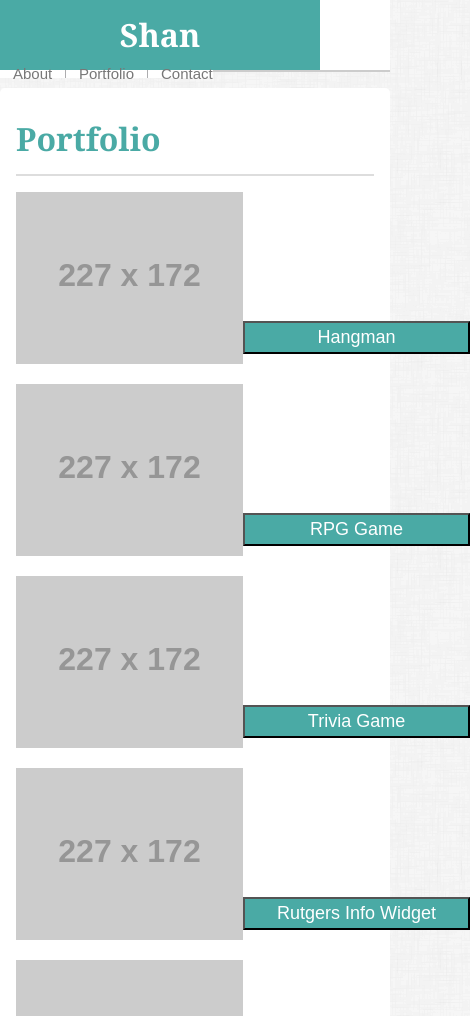
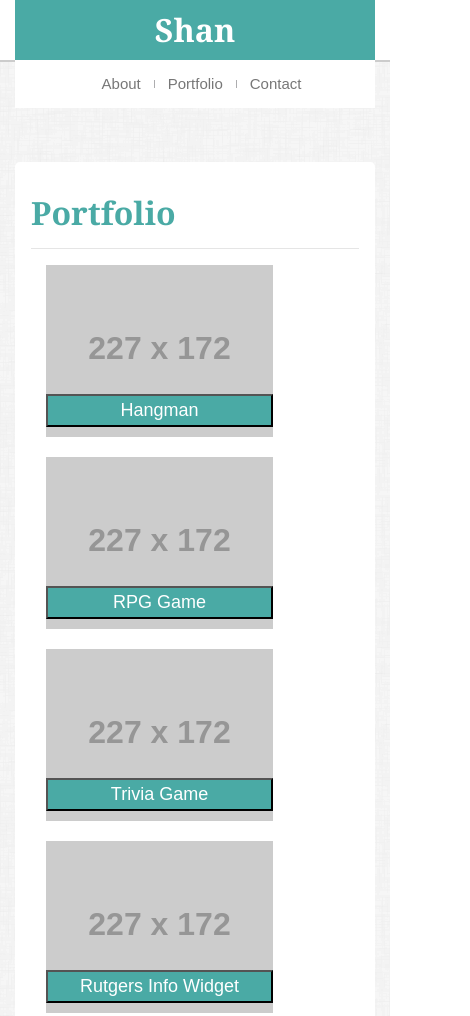
Before and after one commit to max77p/Responsive-Portfolio, a plain HTML site: page portfolio.html in a window 390 px wide. Shown: the top 1016 px of the page, 470 px wide, since content can reach past the window. Drawn offline with nearby package versions, Linux system fonts and the light colour scheme; placeholder pictures from the web are drawn by us.

Commit message:
reponsive udpate

```diff
--- a/assets/css/style.css
+++ b/assets/css/style.css
@@ -11,9 +11,60 @@ html{
     min-height:100%;
 
 }
-a:focus:active{
-    outline:none;
+@media (max-width:980px){
+    .jumboStyle{
+        max-width:650px !important;
+       margin-left:0px !important;
+    }
+
+
+    .mainProjContainer{
+        width:100% !important;
+    }
+
+
 }
+
+@media (max-width:768px){
+    .jumboStyle,.navbarstyle{
+        max-width:100% !important;
+
+    }
+}
+@media (max-width:640px){
+
+    .mainnavDiv{
+        height:auto;
+    }
+    .jumboStyle,.navbarstyle{
+        max-width:100% !important;
+
+    }
+    .profilePhoto{
+width:100% !important;
+    }
+
+
+  .nameBar{
+      max-width:100% !important;
+     width:100% !important;
+  }
+  .sectionBar{
+     max-width:100% !important;
+     width:100% !important;
+     background-color:white;
+    padding:20px !important;
+    display:flex;
+    justify-content: center;
+  }
+
+  .contentContainer{
+      margin-top:100px !important;
+  }
+
+
+}
+
 
 
 #myName{
@@ -24,19 +75,18 @@ a:focus:active{
 }
 
 .navbarstyle{
-padding:0;
 justify-content: space-between;
 font-family:Georgia, 'Times New Roman', Times, serif;
-height:70px;
-max-width:960px;
+border-bottom:2px solid #cccccc;
 margin:0 auto;
+background-color:#ffffff;
+padding:0;
 }
 
 .mainnavDiv{
-    background-color:#ffffff;
-    border-bottom:2px solid #cccccc;
-    max-width:100%;
-    padding:0;
+max-width:960px;
+    padding:0 15px 0 15px !important;
+    height:60px;
 }
 
 .nameBar{
@@ -47,12 +97,15 @@ margin:0 auto;
     width:20em;
     height:100%;
     padding:0px 20px 0px 20px;
-
+margin-left:0;
 
 }
 
 .sectionBar{
-    flex-direction:row;
+   justify-content:center;
+    width:auto;
+    margin-right:0;
+    padding-right:0;
 }
 
 .mybtn,.mybtn1{
@@ -83,6 +136,7 @@ margin:0 auto;
     padding-right:0;
 }
 /* Underline From Center */
+/*
 .hvr-underline-from-center {
     -webkit-transform: perspective(1px) translateZ(0);
     transform: perspective(1px) translateZ(0);
@@ -109,11 +163,11 @@ margin:0 auto;
     right: 0;
 
   }
-
+*/
 
 
 .contentContainer{
-    padding:0;
+
     max-width:960px;
     margin:0 auto;
     margin-bottom:20px;
@@ -136,24 +190,32 @@ margin:0 auto;
     font-size:2em;
     font-weight:bold;
 }
-  .hrStyle {
+  .hrStyle{
     height: 2px;
     background-color: #dddddd;
-    width: 100%;
+    max-width: 100%;
     border: 1px;
 }
 
+
+
+
   .profilePhoto{
     margin:.3125em 1.5em 1em 0;
+    float:left;
+    width: 270px;
+    height:auto;
 }
+
+
 
 textarea{
     height:15em;
 }
 .mainProjContainer{
     padding:0;
+    margin:0;
     width:80%;
-    margin:0;
 }
 .individualProjContainer{
     position:relative;
--- a/portfolio.html
+++ b/portfolio.html
@@ -12,22 +12,22 @@
 
 <body>
     <!--main nav container-->
-    <div class="container mainnavDiv">
+    <nav class="navbar navbar-expand-lg navbar-light navbarstyle">
 
         <!--navbar to contain name and buttons-->
-        <nav class="navbar navbar-expand-lg navbar-light navbarstyle">
-            <div class="nameBar">
+        <div class="container mainnavDiv">
+            <div class="container nameBar">
                 <h1 id="myName">Shan</h1>
             </div>
             <!--buttons in nav-->
-            <div class="navbar-nav sectionBar">
+            <div class="container sectionBar">
                 <a class="nav-item hvr-underline-from-center mybtn" href="index.html">About</a>
                 <a class="nav-item hvr-underline-from-center mybtn" href="portfolio.html">Portfolio</a>
                 <a class="nav-item hvr-underline-from-center mybtn1" href="contact.html">Contact</a>
             </div>
-        </nav>
 
-    </div>
+        </div>
+    </nav>
 
     <!--main container containing about me section-->
 
@@ -35,10 +35,43 @@
 
         <div class="jumbotron jumboStyle">
             <h1 id="aboutMe">Portfolio</h1>
-            <hr class="hrStyle">
+            <hr class="hrStyle1">
+            <div class="container">
+                <div class="row">
+                    <div class="col-md-6 individualProjContainer">
 
-            <!--start of project-->
-            <div class="container mainProjContainer">
+                        <img src="http://via.placeholder.com/227x172" class="portfolioImg">
+                        <button class="projectInfo hvr-grow-shadow">Hangman</Button>
+                    </div>
+
+                    <div class="col-md-6 individualProjContainer">
+                        <img src="http://via.placeholder.com/227x172" class="portfolioImg imgTwo">
+                        <button class="projectInfo hvr-grow-shadow">RPG Game</Button>
+                    </div>
+                </div>
+                <div class="row">
+                    <div class="col-md-6 individualProjContainer">
+
+                        <img src="http://via.placeholder.com/227x172" class="portfolioImg imgTwo">
+                        <button class="projectInfo hvr-grow-shadow">Trivia Game</Button>
+                    </div>
+
+                    <div class="col-md-6 individualProjContainer">
+                        <img src="http://via.placeholder.com/227x172" class="portfolioImg imgTwo">
+                        <button class="projectInfo hvr-grow-shadow">Rutgers Info Widget</Button>
+                    </div>
+                </div>
+                <div class="row">
+                    <div class="col-md-6 individualProjContainer">
+                        <img src="http://via.placeholder.com/227x172" class="portfolioImg imgTwo">
+                        <button class="projectInfo hvr-grow-shadow">Rock Paper Scissors</Button>
+                    </div>
+                </div>
+            </div>
+        </div>
+    </div>
+
+    <!--<div class="container mainProjContainer">
                 <div class="individualProjContainer">
                     <img src="http://via.placeholder.com/227x172" class="portfolioImg">
                     <button class="projectInfo hvr-grow-shadow">Hangman</Button>
@@ -63,9 +96,7 @@
                     <img src="http://via.placeholder.com/227x172" class="portfolioImg imgTwo">
                     <button class="projectInfo hvr-grow-shadow">Rock Paper Scissors</Button>
                 </div>
-            </div>
-        </div>
-    </div>
+            </div>-->
 
 
     <footer class="footer">
```
Also changed, not shown: contact.html (+8 -7 lines), index.html (+14 -11 lines).
